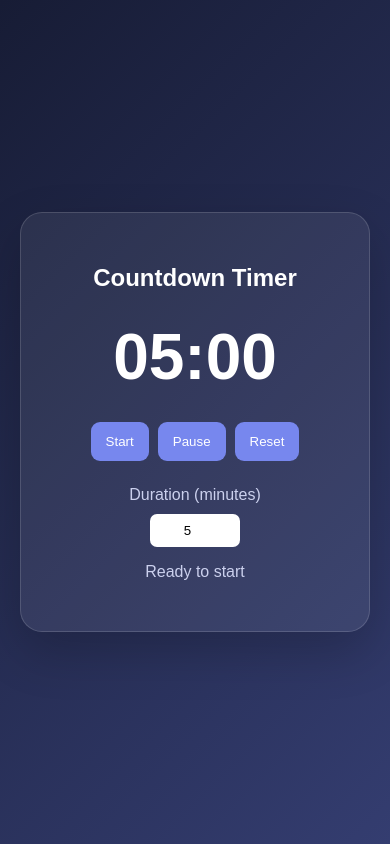
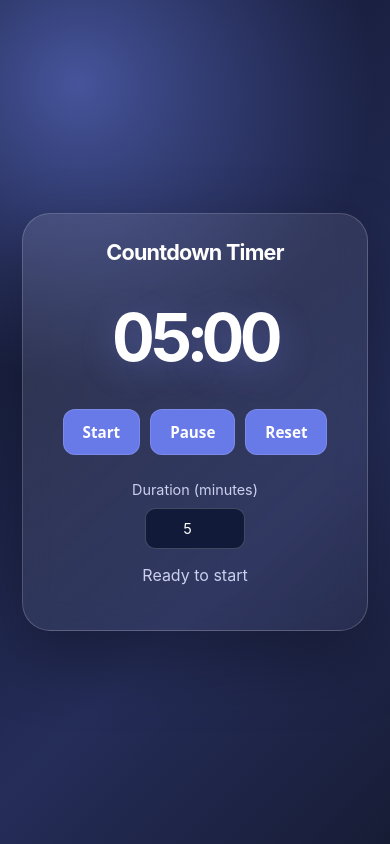
Before and after one commit to saku168/countdown-timer, a plain HTML site: page index.html in a window 390 px wide. Drawn offline with Linux system fonts and the light colour scheme.

Commit message:
Refresh responsive project design

```diff
--- a/style.css
+++ b/style.css
@@ -1 +1,14 @@
-*{box-sizing:border-box}body{margin:0;min-height:100vh;display:grid;place-items:center;padding:20px;background:linear-gradient(135deg,#171c35,#343d70);font-family:Arial;color:white}.timer{width:min(460px,100%);padding:34px;border:1px solid #ffffff25;border-radius:22px;background:#ffffff12;text-align:center;box-shadow:0 20px 50px #0003}h1{font-size:1.5rem}#display{font-size:clamp(4rem,15vw,6rem);font-weight:bold;font-variant-numeric:tabular-nums;margin:28px 0}.controls{display:flex;flex-wrap:wrap;justify-content:center;gap:9px}button{padding:12px 15px;border:0;border-radius:9px;background:#7787ee;color:white;cursor:pointer}button:hover{filter:brightness(1.12)}label{display:block;margin-top:25px;color:#cbd0ed}input{display:block;width:90px;margin:10px auto;padding:9px;border:0;border-radius:7px;text-align:center}#status{color:#cbd0ed}
+*{box-sizing:border-box}
+:root{font-family:Inter,ui-sans-serif,system-ui,-apple-system,"Segoe UI",sans-serif;color-scheme:dark}
+body{margin:0;min-height:100vh;display:grid;place-items:center;padding:22px;background:radial-gradient(circle at 20% 10%,#46549b 0,transparent 36%),linear-gradient(135deg,#10152c,#252d59 65%,#171c35);color:white}
+.timer{width:min(500px,100%);padding:clamp(25px,6vw,42px);border:1px solid #ffffff2e;border-radius:28px;background:linear-gradient(145deg,#ffffff1c,#ffffff0a);text-align:center;box-shadow:0 28px 70px #0005;backdrop-filter:blur(14px)}
+h1{margin:0;font-size:clamp(1.35rem,5vw,1.7rem);letter-spacing:-.035em}
+#display{margin:32px 0;font-size:clamp(4rem,17vw,6.5rem);font-weight:750;letter-spacing:-.07em;font-variant-numeric:tabular-nums;text-shadow:0 8px 35px #8492ff55}
+.controls{display:flex;flex-wrap:wrap;justify-content:center;gap:10px}
+button{min-height:46px;padding:12px 19px;border:1px solid #ffffff22;border-radius:12px;background:#6879e8;color:white;font:700 .95rem ui-sans-serif,system-ui;cursor:pointer;transition:transform .18s,filter .18s}
+button:hover{filter:brightness(1.15);transform:translateY(-2px)}
+button:focus-visible{outline:3px solid #c5ceff;outline-offset:3px}
+label{display:block;margin-top:26px;color:#cbd0ed;font-size:.9rem}
+input{display:block;width:100px;margin:10px auto;padding:11px;border:1px solid #ffffff35;border-radius:10px;background:#111a39;color:white;text-align:center;font:inherit}
+#status{min-height:1.5em;color:#cbd0ed}
+@media(prefers-reduced-motion:reduce){button{transition:none}}
```
